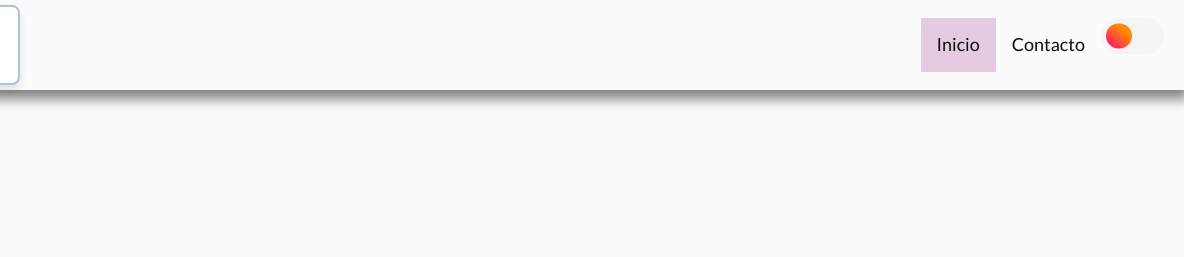
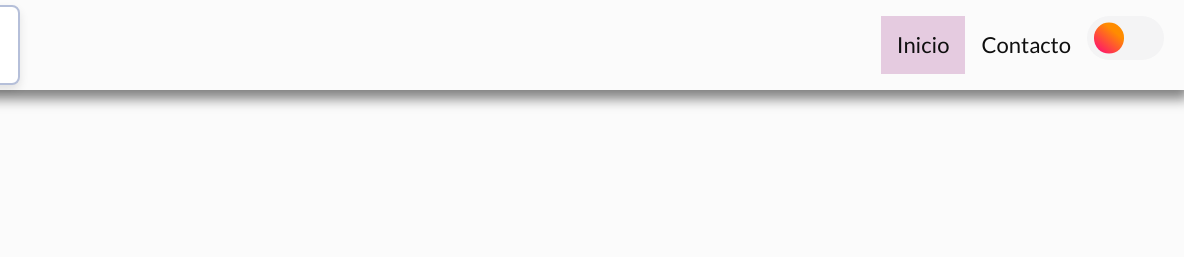
Before and after one commit to Luisqb/proyecto-2-cod-latam, a plain HTML site: page index.html in a window 1280 px wide. Shown: the top 257 px of the page, 96-1280 px from the left. Drawn offline with Linux system fonts and the light colour scheme.

Commit message:
Modificando media query

```diff
--- a/css/styles.css
+++ b/css/styles.css
@@ -169,7 +169,7 @@ a {
 
 .menu{
     display: flex;
-    font-size: 22px;
+    font-size: 18px;
 }
 
 li.iten-menu a {
@@ -349,7 +349,10 @@ footer{
 
 @media(min-width: 1024px) {
 
+    .menu{
 
+        font-size: 22px;
+    }
     h1{
         font-size: 48px;
         text-align: left;
@@ -397,10 +400,6 @@ footer{
 
 
 }
-@media(min-width: 360px){
-  .menu{
-    font-size: 18px;
-}
 
 /* Recomendaciones!
 *  - Comenzar desde lo más general y luego ir hacia lo mas específico, asignando primero
```
